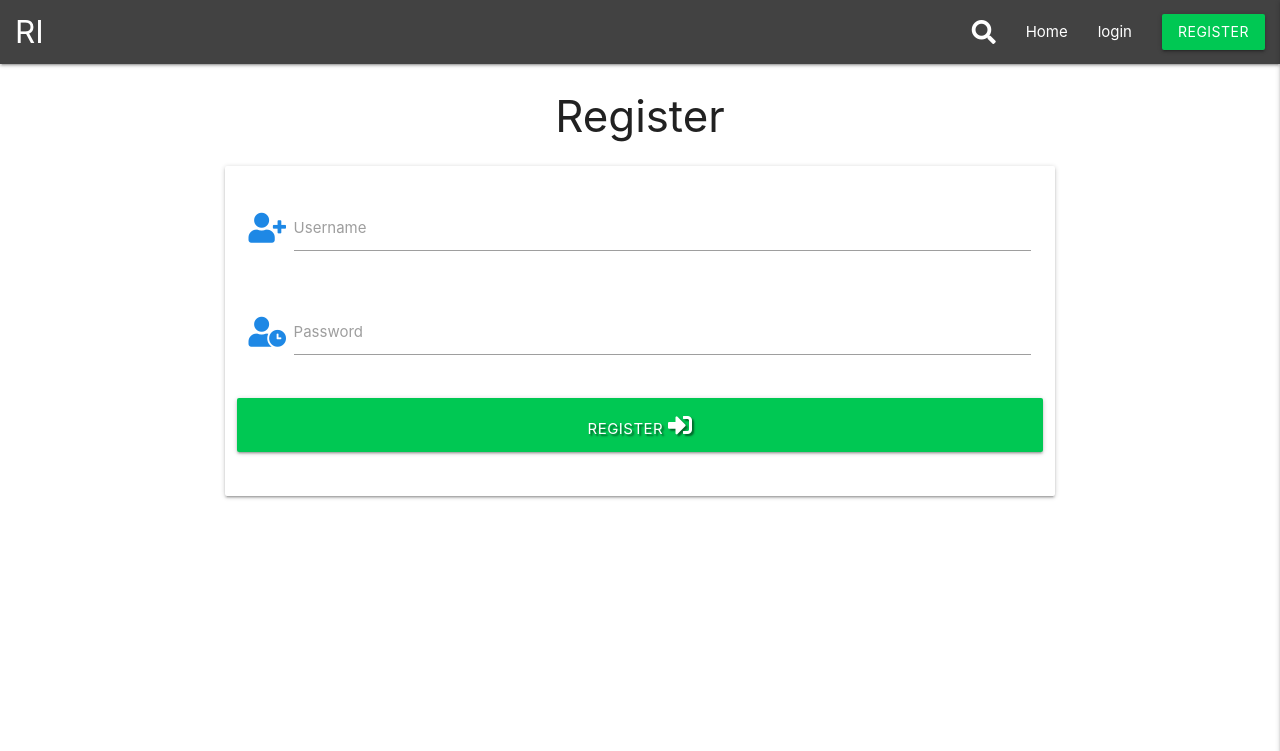
After one commit to waterrot/responsible-investers, a Flask app: page /register in a window 1280 px wide. The commit adds this page. Shown: the top 751 px of the page. Run offline with Flask 2, Linux system fonts and the light colour scheme; some libraries are stand-ins or nearby versions.

Commit message:
added basic code for register page and layout

```diff
--- a/app.py
+++ b/app.py
@@ -4,6 +4,7 @@ from flask import (
     redirect, request, session, url_for)
 from flask_pymongo import PyMongo
 from bson.objectid import ObjectId
+from werkzeug.security import generate_password_hash, check_password_hash
 if os.path.exists("env.py"):
     import env
 
@@ -19,7 +20,18 @@ mongo = PyMongo(app)
 
 @app.route("/")
 def baseTest():
-    return render_template("base.html")
+    return render_template("index.html")
+
+
+@app.route("/register", methods=["GET", "POST"])
+def register():
+    if request.method == "POST":
+        register = {
+            "username": request.form.get("username").lower(),
+            "password": generate_password_hash(request.form.get("password"))
+        }
+        mongo.db.users.insert_one(register)
+    return render_template("register.html")
 
 
 if __name__ == "__main__":
--- a/static/css/style.css
+++ b/static/css/style.css
@@ -4,11 +4,11 @@
 }
 
 /* Button styling */
-li a.btn{
+.btn-green{
     background-color: #00c853;
 }
 
-li a.btn:hover {
+.btn-green:hover {
     background-color: #2e7d32 !important;
 }
 
--- a/templates/base.html
+++ b/templates/base.html
@@ -21,9 +21,8 @@
         <!-- top navbar -->
         <nav class="nav-extended grey darken-3">
             <div class="nav-wrapper">
-
+                <a href="#!" class="brand-logo ml-2">RI</a>
                 <a href="#" data-target="mobile-demo" class="sidenav-trigger right"><i class="fas fa-bars"></i></a>
-                <a href="#!" class="brand-logo ml-2">RI</a>
                 <ul class="right hide-on-med-and-down">
                     <li><a href="#"><i class="fas fa-search"></i></a></li>
                     <li><a href="#">Home</a></li>
@@ -34,7 +33,7 @@
                         <li><a href="#">logout</a></li>
                     {% else %}
                         <li><a href="#">login</a></li>
-                        <li><a class="btn" href="#">register</a></li>
+                        <li><a class="btn btn-green" href="{{ url_for('register') }}">register</a></li>
                     {% endif %}
                 </ul>
             </div>
@@ -42,7 +41,7 @@
 
         <!-- mobile navbar -->
         <ul class="sidenav" id="mobile-demo">
-            <li><h5 class="center-align blue-text text-lighten-1">Responsible Investors</h5></li>
+            <li><h5 class="center-align blue-text text-darken-1">Responsible Investors</h5></li>
             <li><a href="#"><i class="fas fa-search"></i>Search</a></li>
             <li><a href="#">Home</a></li>
             {% if session.user %}
@@ -52,11 +51,10 @@
                 <li><a href="#">logout</a></li>
             {% else %}
                 <li><a href="#">login</a></li>
-                <li><a class="btn" href="#">register</a></li>
+                <li><a class="btn btn-green" href="{{ url_for('register') }}">register</a></li>
             {% endif %}
         </ul>
     </header>
-
 
     {% block content %}
     {% endblock %}
--- /dev/null
+++ b/templates/index.html
@@ -0,0 +1,4 @@
+{% extends "base.html" %}
+{% block content %}
+
+{% endblock %}
--- /dev/null
+++ b/templates/register.html
@@ -0,0 +1,33 @@
+{% extends "base.html" %}
+{% block content %}
+    <h3 class="center-align">Register</h3>
+
+    <div class="row">
+        <form class="col s12 m8 offset-m2" method="POST" action="{{ url_for('register') }}">
+            <div class="card-panel">
+                <!-- username -->
+                <div class="row">
+                    <div class="input-field col s12">
+                        <i class="fas fa-user-plus prefix blue-text text-darken-1"></i>
+                        <input id="username" name="username" type="text" class="validate" required>
+                        <label for="username">Username</label>
+                    </div>
+                </div>
+                <!-- password -->
+                <div class="row">
+                    <div class="input-field col s12">
+                        <i class="fas fa-user-clock prefix blue-text text-darken-1"></i>
+                        <input id="password" name="password" type="password" class="validate" required>
+                        <label for="password">Password</label>
+                    </div>
+                </div>
+                <!-- register button -->
+                <div class="row">
+                    <button type="submit" class="col s12 btn-large btn-green text-shadow">
+                        Register <i class="fas fa-sign-in-alt"></i>
+                    </button>
+                </div>
+            </div>
+        </form>
+    </div>
+{% endblock %}
```
